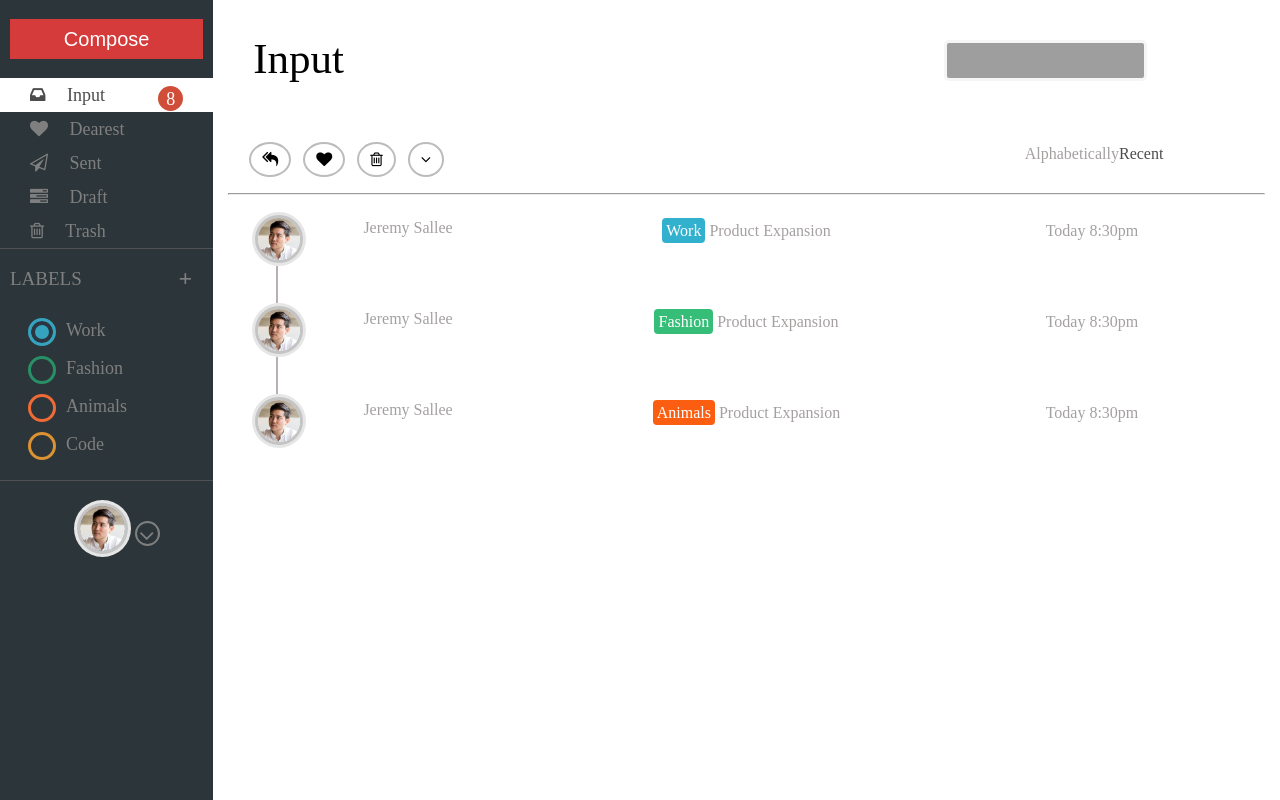
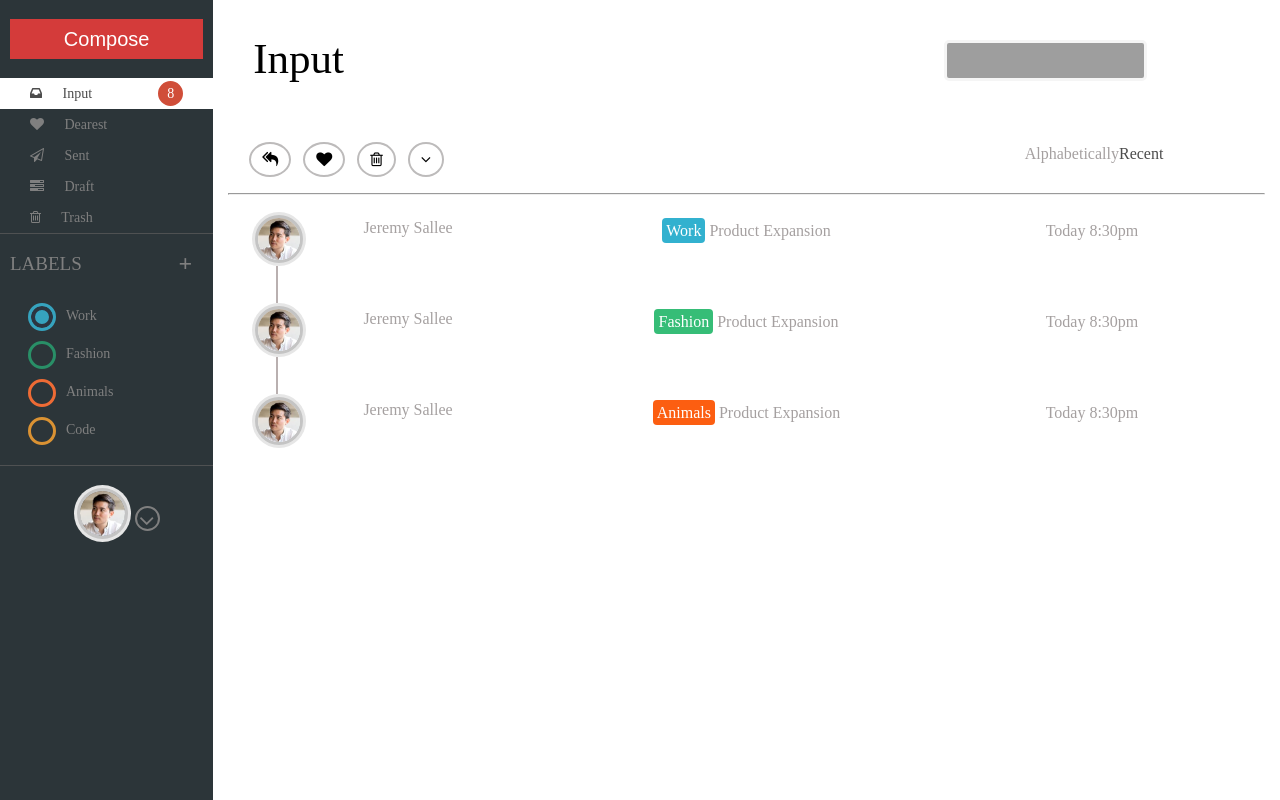
Before and after one commit to anand-tiwari/gulp-html-css, a website: page index.html in a window 1280 px wide. Drawn offline with Linux system fonts and the light colour scheme; grey boxes are pictures that could not be loaded.

Commit message:
changes in css file

```diff
--- a/source/sass/main.scss
+++ b/source/sass/main.scss
@@ -85,9 +85,11 @@ body {
     width: 30px;
     text-align: center;
     border-radius: 50%;
-    padding-top: 2px;
+    padding-top: 4px;
     border: 2px solid #7F7F7F;
     color: #7F7F7F;
+    position: relative;
+    top: -5px;
 }
 /* end */
 
@@ -411,7 +413,7 @@ body {
 
     .mail-option ul li {
         padding:8px;
-        font-size: 18px;
+        font-size: 14px;
     }
     .radio-button-container{
         padding:15px 0;
```
Also changed, not shown: assets/css/main.min.css.
